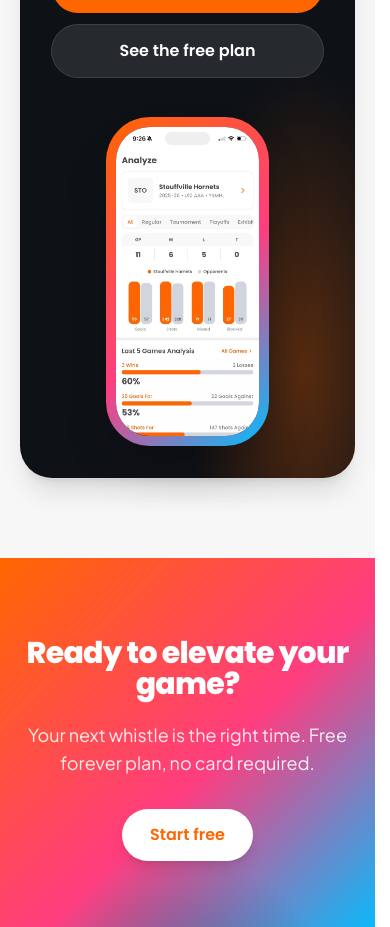
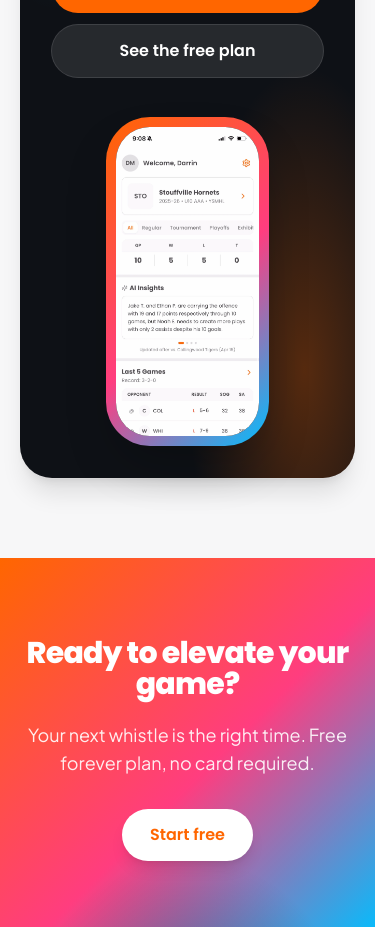
Before and after one commit to polarpxl/elevatestats-site, a Next.js app: page / in a window 390 px wide. Shown: the part 10120-11047 px from the top of the page. Built offline with nearby package versions, Linux system fonts and the light colour scheme.

Commit message:
chore(cta-panel): swap phone screenshot to cta-phone.webp
Replaces the borrowed hero-stat-bars asset with the dedicated
cta-phone.webp.

Co-Authored-By: Claude Opus 4.7 (1M context) <noreply@anthropic.com>

```diff
--- a/src/components/sections/CtaPanel.tsx
+++ b/src/components/sections/CtaPanel.tsx
@@ -3,7 +3,7 @@ import { Container } from '@/components/ui/Container'
 import { GradientPhoneFrame } from '@/components/ui/GradientPhoneFrame'
 import { links } from '@/lib/links'
 
-import heroStatBars from '../../../public/app/hero-stat-bars.webp'
+import ctaPhone from '../../../public/app/cta-phone.webp'
 
 export function CtaPanel() {
   return (
@@ -55,8 +55,8 @@ export function CtaPanel() {
             <div className="flex justify-center md:justify-start">
               <div className="w-[60%] max-w-[260px] md:-mt-28 md:w-[70%] md:max-w-[280px] lg:-mt-36 lg:w-[64%]">
                 <GradientPhoneFrame
-                  src={heroStatBars}
-                  alt="Elevate Hockey Stats app showing player stat bars"
+                  src={ctaPhone}
+                  alt="Elevate Hockey Stats app on a phone"
                   sizes="(min-width: 1024px) 280px, (min-width: 768px) 240px, 60vw"
                 />
               </div>
```
Also changed, not shown: public/app/cta-phone.webp (added).
